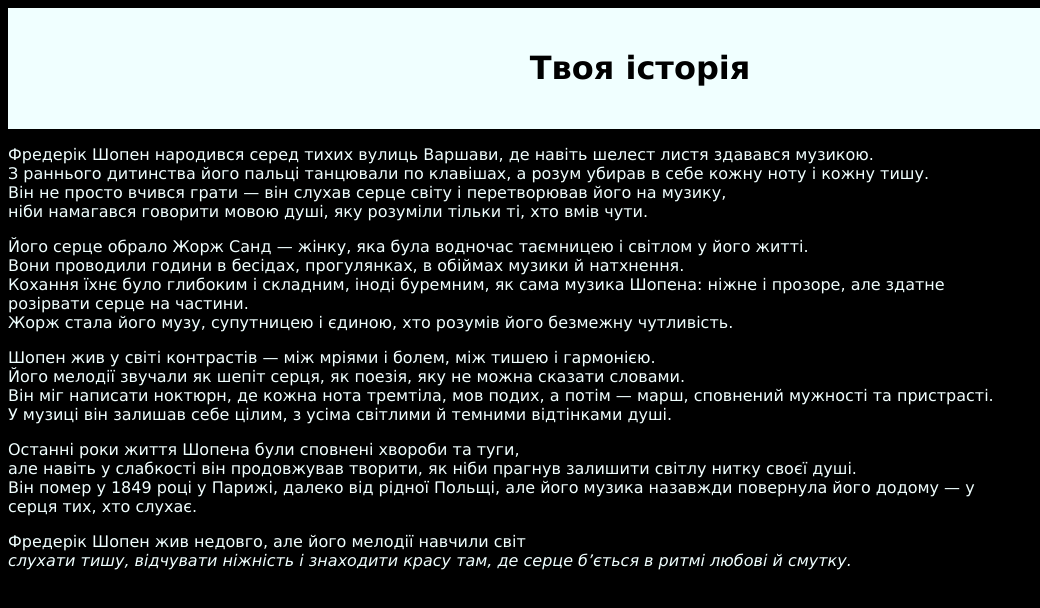
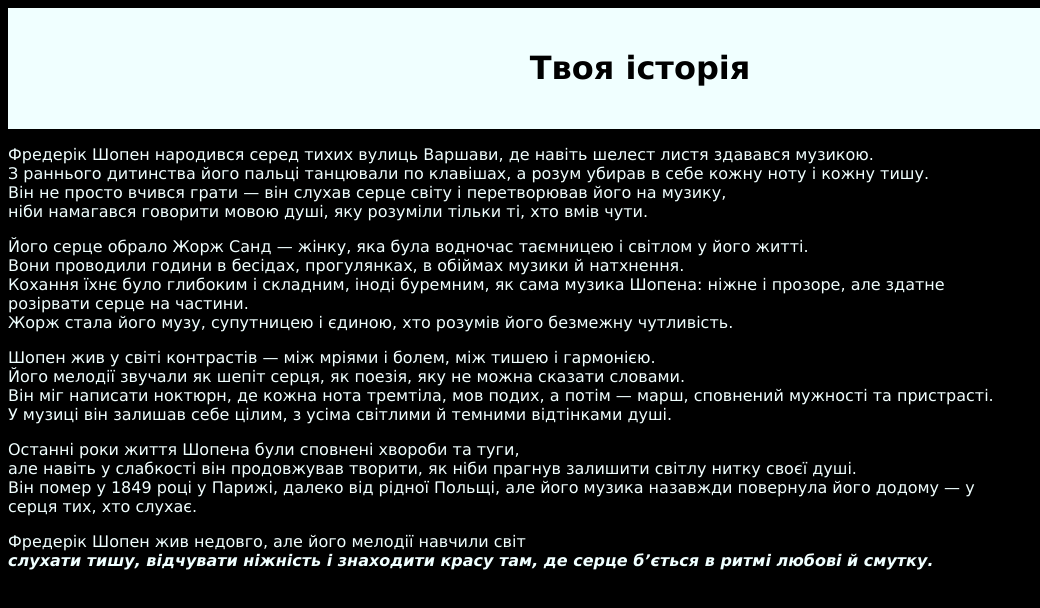
Before and after one commit to Milana-Katrych/Fryderyk-Chopin, a plain HTML site: page index.html in a window 1280 px wide. Shown: the full height of the page, 0-1040 px from the left. Drawn offline with Linux system fonts and the light colour scheme; grey boxes are pictures that could not be loaded.

Commit message:
Update index.html

```diff
--- a/index.html
+++ b/index.html
@@ -30,7 +30,7 @@
                 Він помер у 1849 році у Парижі, далеко від рідної Польщі, але його музика назавжди повернула його додому — у серця тих, хто слухає.</p>
 
                 <p>Фредерік Шопен жив недовго, але його мелодії навчили світ<br>
-                <i><b></b>слухати тишу, відчувати ніжність і знаходити красу там, де серце б’ється в ритмі любові й смутку.</b></i></p>
+                <i><b>слухати тишу, відчувати ніжність і знаходити красу там, де серце б’ється в ритмі любові й смутку.</b></i></p>
             </div>
 
             <div class="photo">
```
